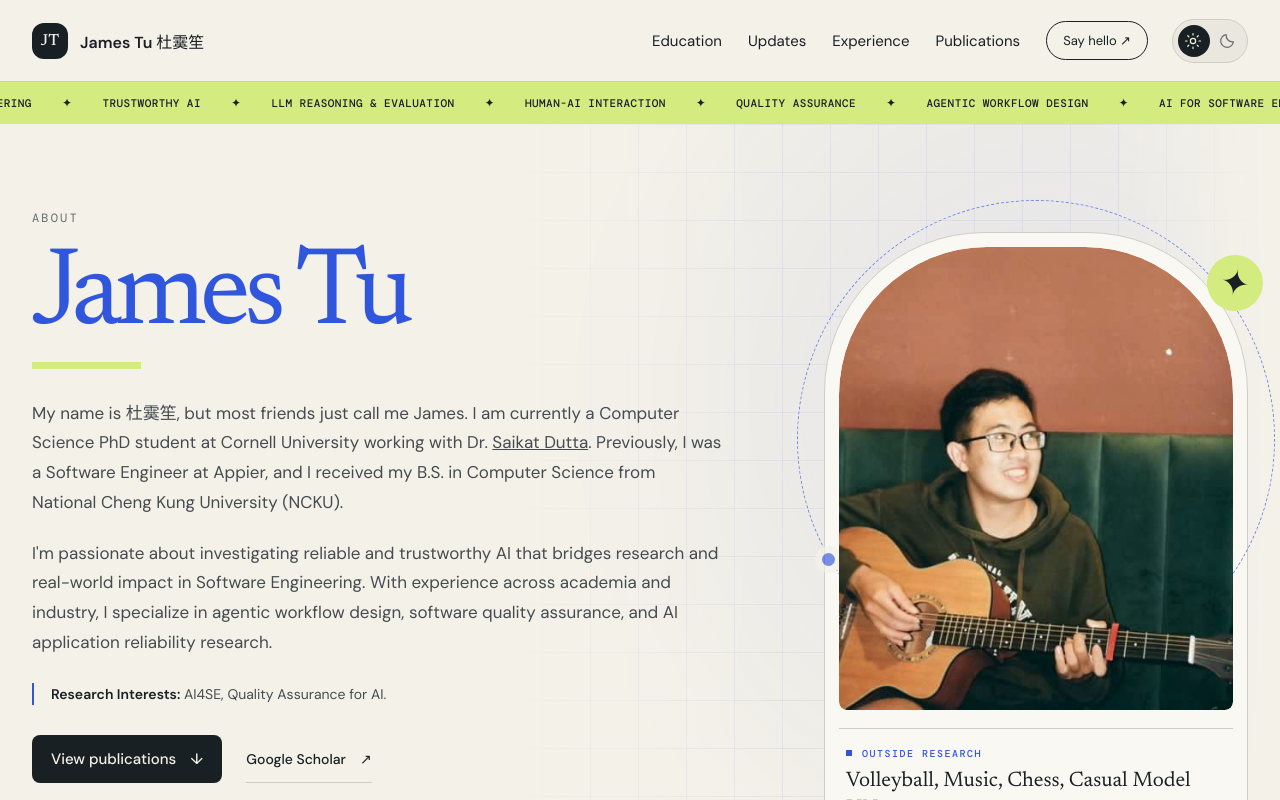
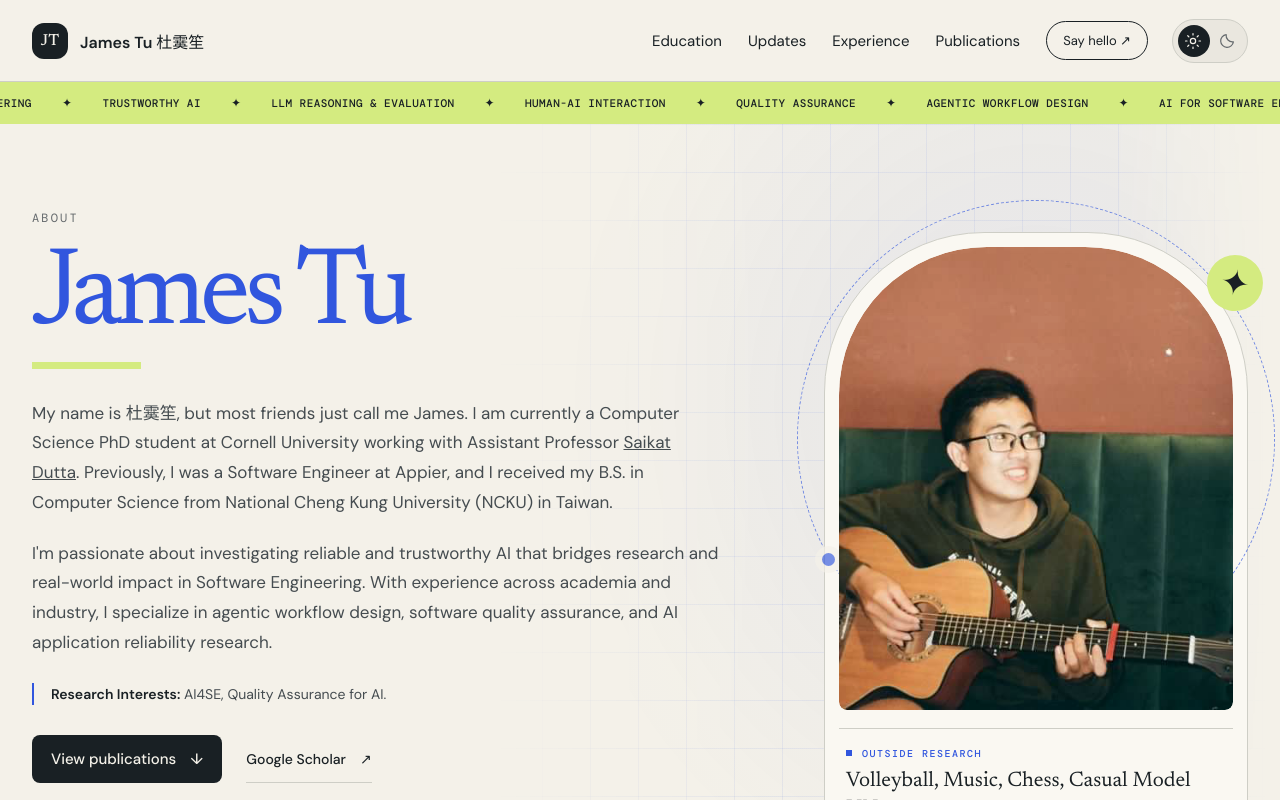
Before and after one commit to JamesTu-jtjt/JamesTu-jtjt.github.io, a React (Vite) app: page / in a window 1280 px wide. Shown: the top 800 px of the page. Built offline with nearby package versions, Linux system fonts and the light colour scheme.

Commit message:
Fix intro

```diff
--- a/src/App.jsx
+++ b/src/App.jsx
@@ -162,7 +162,7 @@ function Hero() {
       <section className="hero shell">
         <div className="hero-copy reveal">
           <h1><span className="hero-title-intro">About </span><em> James Tu </em></h1>
-          <p className="hero-lede">My name is 杜霙笙, but most friends just call me James. I am currently a Computer Science PhD student at Cornell University working with Dr. <a href="https://www.cs.cornell.edu/~saikatd/" target="_blank" rel="noreferrer" style={{color: 'inherit', textDecoration: 'underline'}}>Saikat Dutta</a>. Previously, I was a Software Engineer at Appier, and I received my B.S. in Computer Science from National Cheng Kung University (NCKU).</p>
+          <p className="hero-lede">My name is 杜霙笙, but most friends just call me James. I am currently a Computer Science PhD student at Cornell University working with Assistant Professor <a href="https://www.cs.cornell.edu/~saikatd/" target="_blank" rel="noreferrer" style={{color: 'inherit', textDecoration: 'underline'}}>Saikat Dutta</a>. Previously, I was a Software Engineer at Appier, and I received my B.S. in Computer Science from National Cheng Kung University (NCKU) in Taiwan.</p>
           <p className="hero-lede">I'm passionate about investigating reliable and trustworthy AI that bridges research and real-world impact in Software Engineering. With experience across academia and industry, I specialize in agentic workflow design, software quality assurance, and AI application reliability research. </p>
           <p className="hero-research"><strong>Research Interests:</strong> AI4SE, Quality Assurance for AI.</p>
           <div className="hero-actions">
```
